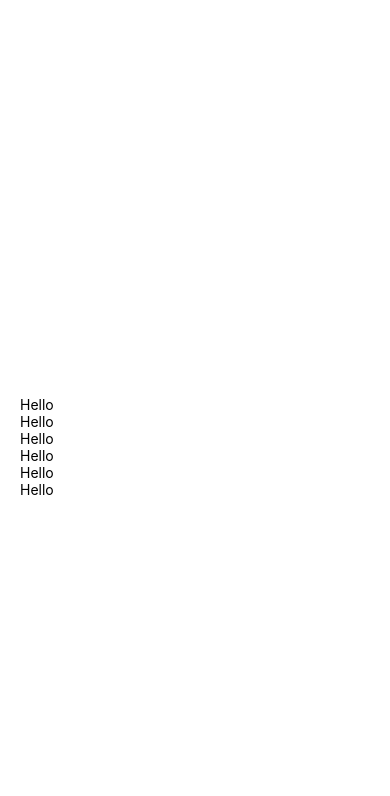
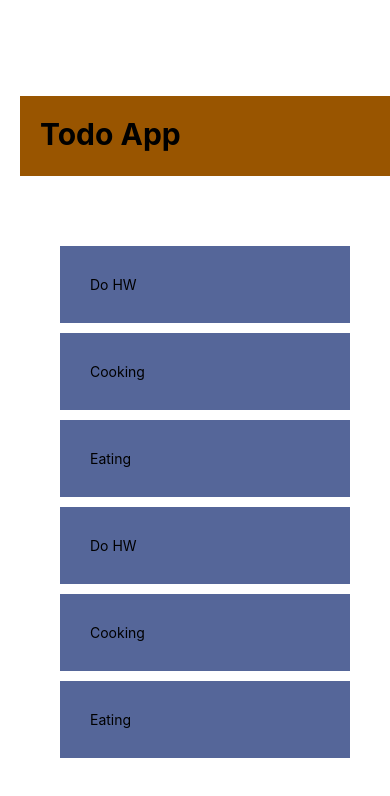
Before and after one commit to sararatBurke/Todo-React-Native, a React Native app: screen / in a window 390 px wide. Shown: the top 796 px of the page. Built offline with nearby package versions, Linux system fonts and the light colour scheme.

Commit message:
created header

```diff
--- a/App.js
+++ b/App.js
@@ -1,5 +1,6 @@
 import React, { useState } from 'react';
 import { Button, FlatList, StyleSheet, Text, View, TouchableOpacity } from 'react-native';
+import Header from './components/header'
 
 export default function App() {
   const [todos, setTodos] = useState([
@@ -13,14 +14,14 @@
 
   return (
     <View style={styles.container}>
-      {/* Header */}
+      <Header />
       <View style={styles.content}>
         {/* Todo form */}
         <View style={styles.list}>
           <FlatList
             data={todos}
             renderItem={({item}) => (
-              <Text>Hello</Text>
+              <Text style={styles.item}>{item.task}</Text>
             )}
           />
         </View>
@@ -41,11 +42,19 @@
   },
 
   content:{
+    padding:40,
 
   },
 
   list:{
+    marginTop: 20,
 
   },
 
+  item:{
+    padding:30,
+    backgroundColor: '#569',
+    marginTop: 10,
+  },
+
 });
--- /dev/null
+++ b/components/header.js
@@ -0,0 +1,27 @@
+import React from 'react';
+import { StyleSheet, Text, View } from 'react-native';
+
+
+export default function Header() {
+    return(
+    <View style={styles.header}>
+        <Text style={styles.title}>Todo App</Text>
+    </View>
+    )
+
+
+}
+
+const styles = StyleSheet.create({
+    header:{
+        height: 80,
+        padding: 20,
+        backgroundColor: '#950',
+        textAlign: 'center',
+    },
+
+    title:{
+        fontSize: 30,
+        fontWeight: 'bold',
+    },
+});
```
